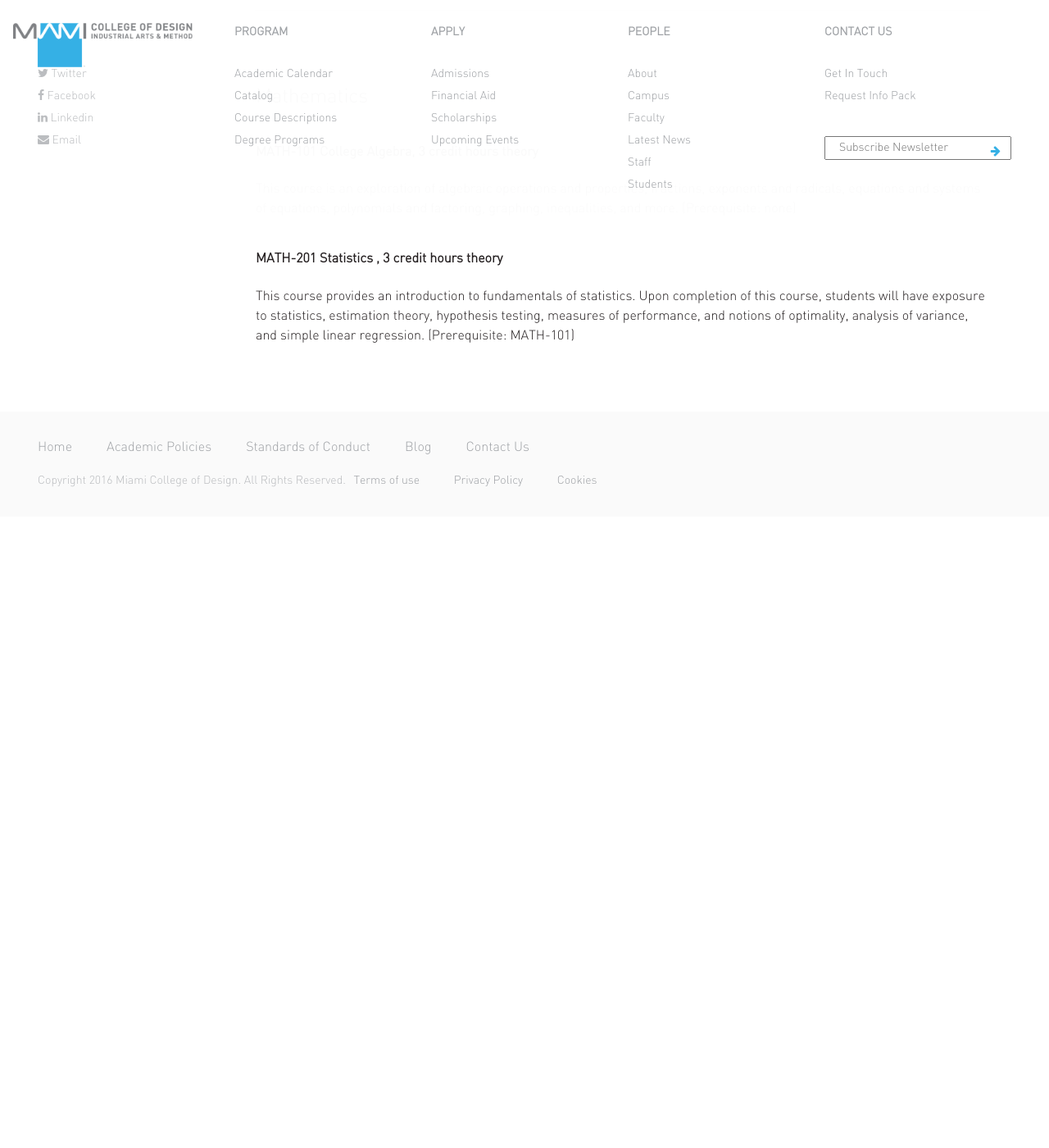
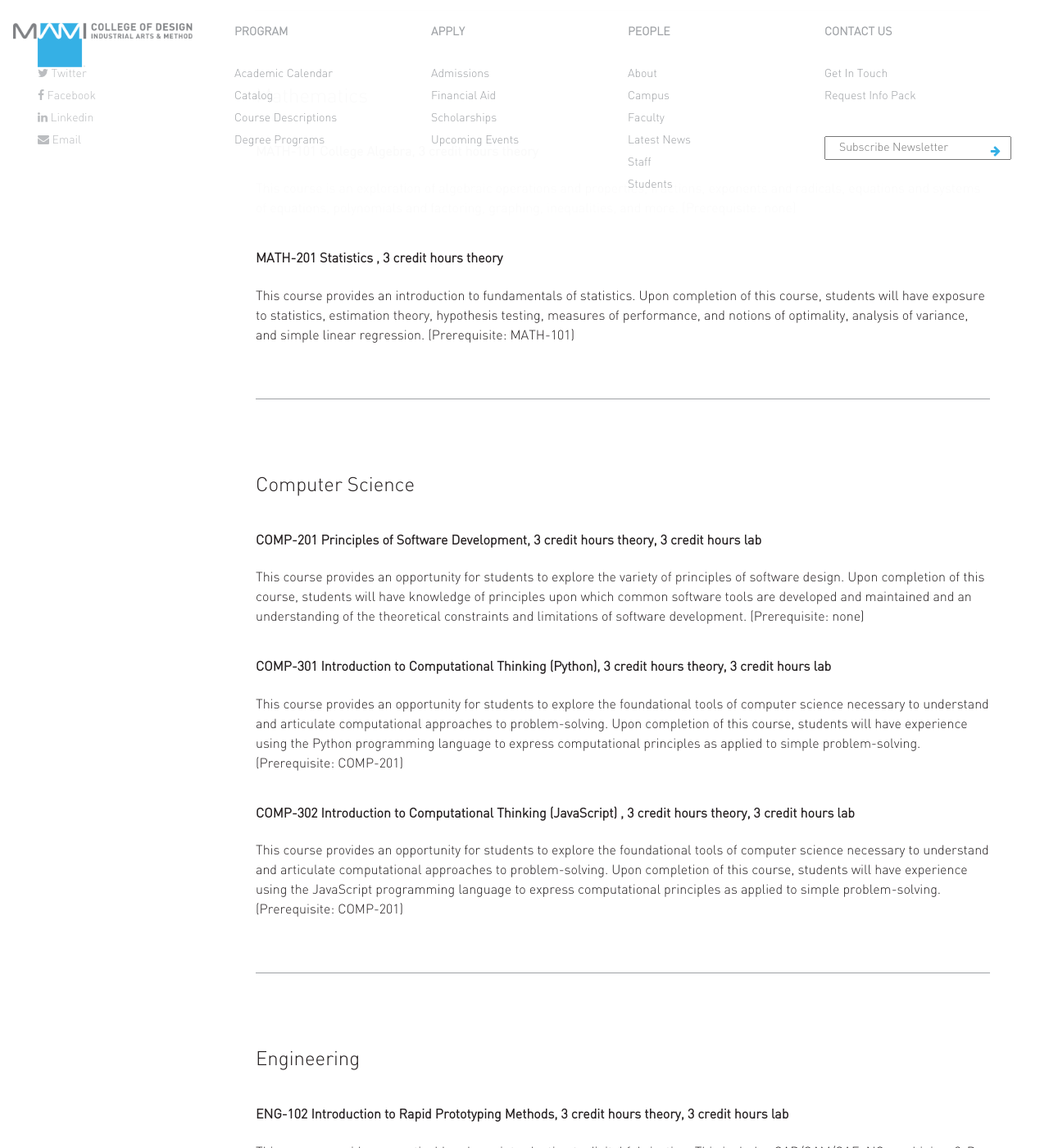
Before and after one commit to akritibhusal/MiamiCollegeofDesign, a Jekyll site: the page built from program/course-descriptions.markdown, in a window 1280 px wide and 1400 px high, scrolled down 4009 px. Shown: the whole window at 82% size. Built offline with Jekyll 4.4.1, drawn with Linux system fonts in a browser that asks for light colours; nearby versions of some CDN libraries; before the commit the page ends 4639 px from its top, so only the background shows below that; some of the changed text lies outside the part shown.

Commit message:
Updated Course Descriptions

```diff
--- a/program/course-descriptions.markdown
+++ b/program/course-descriptions.markdown
@@ -5,6 +5,10 @@ permalink: "/program/course-descriptions/"
 position: 2
 sidemenu:
   inddesign: Industrial Design
+  maths: Mathematics
+  compsci: Computer Science
+  engg: Engineering
+  enpship: Entrepreneurship
 header_title: Course Description
 ---
 
@@ -89,6 +93,7 @@ This course provides an opportunity for student teams to integrate, apply, and d
 &nbsp;
 
 ## Mathematics
+{:#maths}
 
 #### MATH-101 College Algebra, 3 credit hours theory
 
@@ -97,3 +102,49 @@ This course is an exploration of algebraic operations and properties, fractions,
 #### MATH-201 Statistics , 3 credit hours theory
 
 This course provides an introduction to fundamentals of statistics. Upon completion of this course, students will have exposure to statistics, estimation theory, hypothesis testing, measures of performance, and notions of optimality, analysis of variance, and simple linear regression. (Prerequisite: MATH-101)
+
+{:.sep--line}
+&nbsp;
+
+## Computer Science
+{:#compsci}
+
+#### COMP-201 Principles of Software Development, 3 credit hours theory, 3 credit hours lab
+
+This course provides an opportunity for students to explore the variety of principles of software design. Upon completion of this course, students will have knowledge of principles upon which common software tools are developed and maintained and an understanding of the theoretical constraints and limitations of software development. (Prerequisite: none)
+
+#### COMP-301 Introduction to Computational Thinking (Python), 3 credit hours theory, 3 credit hours lab
+
+This course provides an opportunity for students to explore the foundational tools of computer science necessary to understand and articulate computational approaches to problem-solving. Upon completion of this course, students will have experience using the Python programming language to express computational principles as applied to simple problem-solving. (Prerequisite: COMP-201)
+
+#### COMP-302 Introduction to Computational Thinking (JavaScript) , 3 credit hours theory, 3 credit hours lab
+
+This course provides an opportunity for students to explore the foundational tools of computer science necessary to understand and articulate computational approaches to problem-solving. Upon completion of this course, students will have experience using the JavaScript programming language to express computational principles as applied to simple problem-solving. (Prerequisite: COMP-201)
+
+{:.sep--line}
+&nbsp;
+
+## Engineering
+{:#engg}
+
+#### ENG-102 Introduction to Rapid Prototyping Methods, 3 credit hours theory, 3 credit hours lab
+
+This course provides a practical hands-on introduction to digital fabrication. This includes CAD/CAM/CAE, NC machining, 3-D printing and scanning, molding and casting, composites, laser and water jet cutting, and PCB design and fabrication. Upon completion of this course, students will have an understanding of these capabilities through projects worked on individually and jointly to create functional systems. (Design Faculty) (Prerequisite: none)
+
+#### ENG-203 Methods of Sensor Design, 3 credit hours theory, 3 credit hours lab
+
+This course presents concepts, principles, and algorithms for sensing and computation related to the physical world. Upon completion of this course, student will have developed skills to design a small-scale yet complex robot capable of real-time interaction with the natural world. (Prerequisite: ENG-101 or COMP-102)
+
+{:.sep--line}
+&nbsp;
+
+## Entrepreneurship
+{:#enpship}
+
+#### EPS-401 Affordable Design, 3 credit hours theory, 3 credit hours lab
+
+This course provides students with an opportunity to engage in a social entrepreneurship and design project in partnership with urban and rural communities. Students focus on income generation and meeting daily human needs through new product and service design and development. The scope of their work takes into consideration the cultural appropriateness of design choices and their impact on social venture success. Upon completion of this course, students will have an understanding of the impact of innovation in different problem-opportunity contexts. (Prerequisite: none)
+
+#### EPS-402 Sustainable Design, 3 credit hours theory, 3 credit hours lab
+
+This course provides students exposure to the environmental impacts and social-justice issues that are becoming increasingly important to today’s business leaders. Upon completion of this course, students will have exposure to the factors defining the challenge of meeting the needs of a business while taking into account social and environmental issues. (Prerequisite: EPS-301)
```
